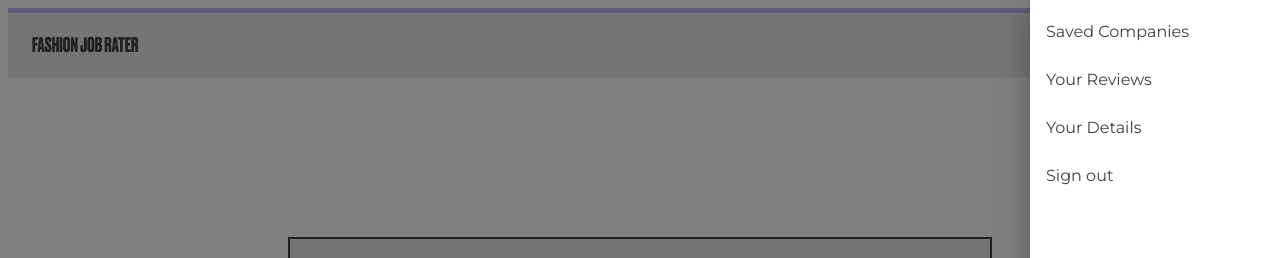
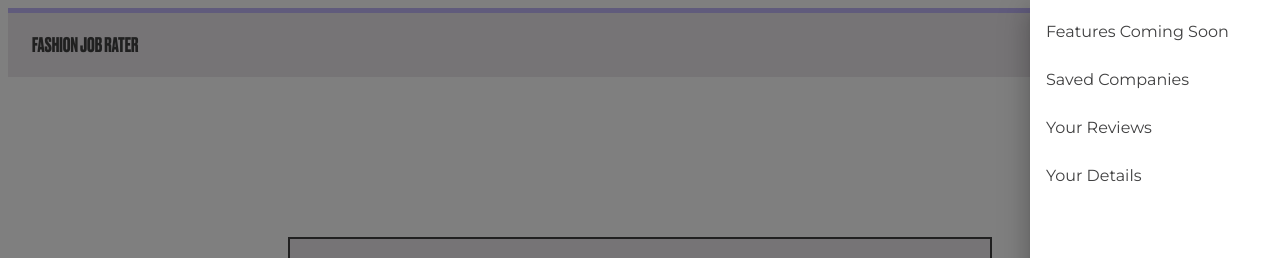
Before and after one commit to Jeffrey-Thompson/your_fashion_career_react, a React (Create React App) app: page / in a window 1280 px wide. Both pictures are taken after a click on the button 1188 px from the left and 45 px from the top of the page. Shown: the top 258 px of the page. Built offline with nearby package versions, Linux system fonts and the light colour scheme.

Commit message:
hide unused features

```diff
--- a/src/components/Sidebar/Sidebar.js
+++ b/src/components/Sidebar/Sidebar.js
@@ -4,12 +4,12 @@ import { makeStyles } from '@material-ui/core/styles';
 import Drawer from '@material-ui/core/Drawer';
 import Button from '@material-ui/core/Button';
 import List from '@material-ui/core/List';
-import Divider from '@material-ui/core/Divider';
+// import Divider from '@material-ui/core/Divider';
 import ListItem from '@material-ui/core/ListItem';
-import ListItemIcon from '@material-ui/core/ListItemIcon';
+// import ListItemIcon from '@material-ui/core/ListItemIcon';
 import ListItemText from '@material-ui/core/ListItemText';
-import InboxIcon from '@material-ui/icons/MoveToInbox';
-import MailIcon from '@material-ui/icons/Mail';
+// import InboxIcon from '@material-ui/icons/MoveToInbox';
+// import MailIcon from '@material-ui/icons/Mail';
 import MenuIcon from '@material-ui/icons/Menu';
 
 const useStyles = makeStyles({
@@ -48,7 +48,7 @@ export default function TemporaryDrawer() {
       onKeyDown={toggleDrawer(anchor, false)}
     >
       <List>
-        {['Saved Companies', 'Your Reviews', 'Your Details', 'Sign out'].map((text, index) => (
+        {['Features Coming Soon', 'Saved Companies', 'Your Reviews', 'Your Details'].map((text, index) => (
           <ListItem button key={text}>
             <ListItemText primary={text} />
           </ListItem>
```
